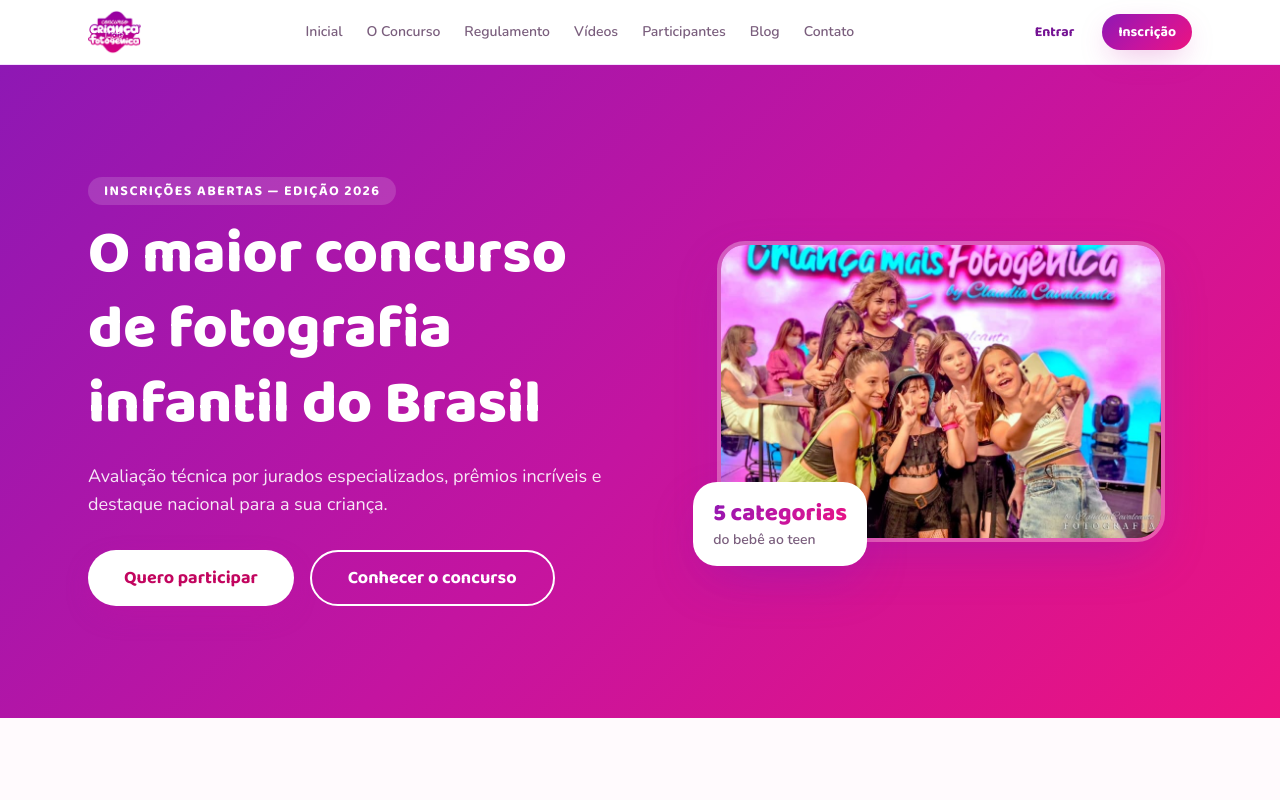
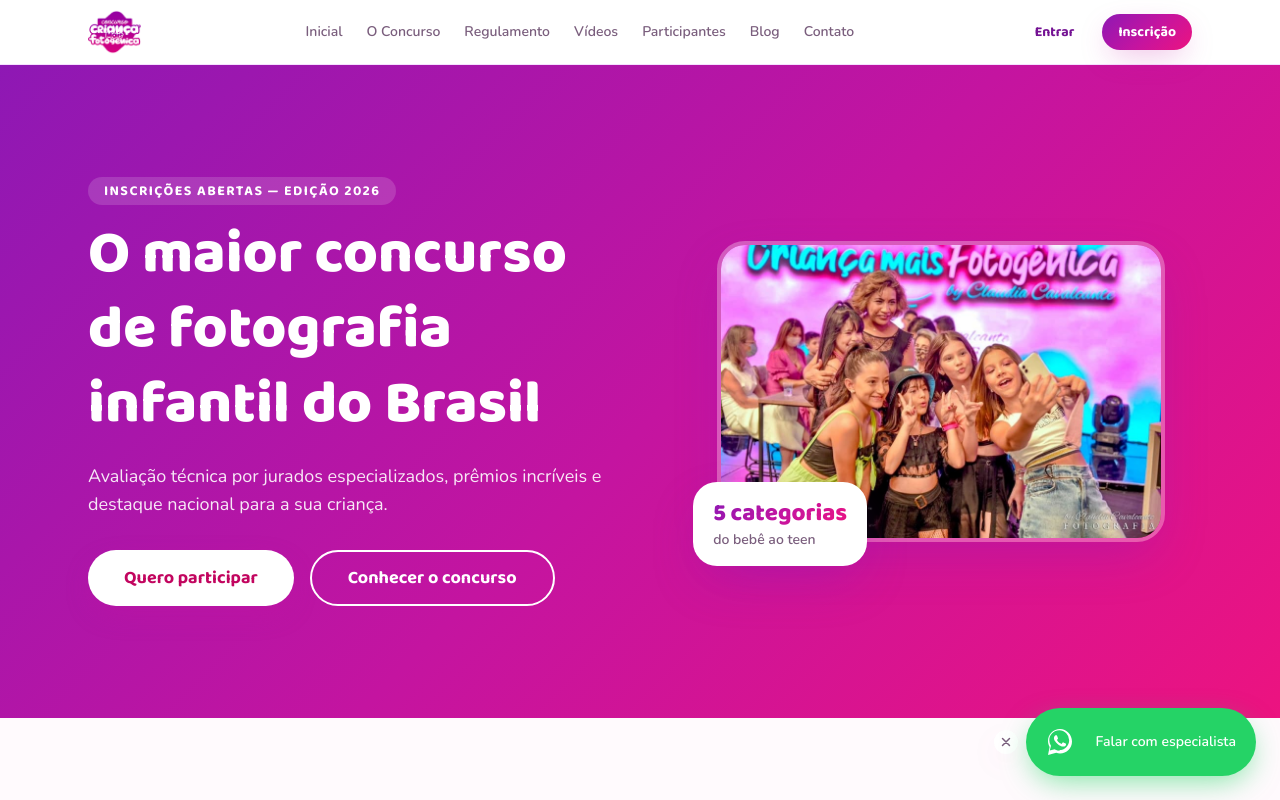
Before and after one commit to gustavoborgs/ccmf-platform, a Next.js app: page / in a window 1280 px wide. Shown: the top 800 px of the page. Built offline with nearby package versions, Linux system fonts and the light colour scheme; no server answers; the database is empty.

Commit message:
feat: add wahtsapp button

```diff
--- /dev/null
+++ b/src/app/(public)/_components/whatsapp-float.tsx
@@ -0,0 +1,71 @@
+"use client";
+
+import { type MouseEvent, useEffect, useState } from "react";
+import { buildWhatsAppUrl } from "@/shared/contact";
+import { cn } from "@/shared/ui";
+
+const WHATSAPP_MESSAGE =
+  "Olá! Vim pelo site do CCMF e gostaria de falar com um especialista sobre a inscrição.";
+const LABEL_TEXT = "Falar com especialista";
+const LABEL_DELAY_MS = 4000;
+
+export function WhatsAppFloat() {
+  const [showLabel, setShowLabel] = useState(false);
+
+  useEffect(() => {
+    const timer = window.setTimeout(() => setShowLabel(true), LABEL_DELAY_MS);
+    return () => window.clearTimeout(timer);
+  }, []);
+
+  function handleDismiss(event: MouseEvent) {
+    event.preventDefault();
+    event.stopPropagation();
+    setShowLabel(false);
+  }
+
+  return (
+    <div className="fixed bottom-5 right-4 z-[60] flex items-center gap-2 sm:bottom-6 sm:right-6">
+      {showLabel && (
+        <button
+          type="button"
+          aria-label="Dispensar balão de atendimento"
+          onClick={handleDismiss}
+          className="flex h-6 w-6 items-center justify-center rounded-full bg-white/90 text-ink-muted shadow-brand transition hover:bg-white hover:text-ink"
+        >
+          <svg viewBox="0 0 24 24" fill="none" stroke="currentColor" strokeWidth={2.5} strokeLinecap="round" className="h-3.5 w-3.5">
+            <path d="M6 6l12 12M18 6L6 18" />
+          </svg>
+        </button>
+      )}
+
+      <a
+        href={buildWhatsAppUrl(WHATSAPP_MESSAGE)}
+        target="_blank"
+        rel="noopener noreferrer"
+        aria-label={LABEL_TEXT}
+        className={cn(
+          "group relative flex items-center rounded-full bg-[#25D366] font-semibold text-white shadow-[0_10px_30px_-6px_rgb(37_211_102/0.6)] transition-all duration-500 hover:bg-[#1ebe5a] hover:shadow-[0_14px_36px_-6px_rgb(37_211_102/0.7)]",
+          showLabel ? "gap-3 py-2.5 pl-2.5 pr-4" : "h-16 w-16 justify-center p-0",
+        )}
+      >
+        <span className="relative flex h-12 w-12 items-center justify-center">
+          {!showLabel && (
+            <span className="absolute inset-0 animate-ping rounded-full bg-[#25D366] opacity-60" />
+          )}
+          <svg viewBox="0 0 32 32" fill="currentColor" className="relative h-8 w-8" aria-hidden="true">
+            <path d="M16.004 3C9.383 3 4 8.383 4 15.004c0 2.118.557 4.18 1.615 6.002L4 29l8.18-2.146a11.94 11.94 0 0 0 3.824.626h.001C22.626 27.48 28 22.097 28 15.476 28 8.855 22.626 3 16.004 3Zm0 21.81h-.001a9.9 9.9 0 0 1-5.043-1.382l-.362-.215-4.854 1.274 1.296-4.73-.236-.374a9.86 9.86 0 0 1-1.51-5.205c0-5.477 4.457-9.934 9.94-9.934 2.654 0 5.148 1.035 7.025 2.913a9.86 9.86 0 0 1 2.91 7.027c0 5.477-4.457 9.934-9.93 9.934Zm5.452-7.44c-.299-.15-1.767-.872-2.04-.972-.274-.1-.473-.149-.673.15-.199.298-.772.971-.946 1.17-.174.199-.349.224-.647.075-.299-.15-1.262-.465-2.403-1.483-.888-.792-1.488-1.77-1.662-2.069-.174-.298-.019-.46.131-.609.135-.134.299-.349.448-.523.15-.174.199-.299.299-.498.1-.199.05-.374-.025-.523-.075-.15-.673-1.622-.922-2.221-.243-.583-.49-.504-.673-.513l-.573-.01c-.199 0-.523.075-.797.374-.274.299-1.046 1.022-1.046 2.494 0 1.472 1.071 2.894 1.22 3.093.15.199 2.107 3.218 5.105 4.513.714.308 1.27.492 1.704.63.716.228 1.368.196 1.883.119.574-.086 1.767-.722 2.016-1.42.249-.697.249-1.295.174-1.42-.075-.124-.274-.199-.573-.348Z" />
+          </svg>
+        </span>
+
+        <span
+          className={cn(
+            "grid overflow-hidden whitespace-nowrap text-sm transition-[grid-template-columns,opacity,margin] duration-500 ease-out",
+            showLabel ? "ml-0 mr-1 grid-cols-[1fr] opacity-100" : "grid-cols-[0fr] opacity-0",
+          )}
+        >
+          <span className="min-w-0">{LABEL_TEXT}</span>
+        </span>
+      </a>
+    </div>
+  );
+}
--- a/src/app/(public)/layout.tsx
+++ b/src/app/(public)/layout.tsx
@@ -4,6 +4,7 @@
 import { buildWhatsAppUrl, CONTACT } from "@/shared/contact";
 import { Button, Container } from "@/shared/ui";
 import { MobileNav } from "./_components/mobile-nav";
+import { WhatsAppFloat } from "./_components/whatsapp-float";
 
 const NAV_LINKS = [
   { href: "/", label: "Inicial" },
@@ -125,6 +126,8 @@
           © {COPYRIGHT_YEAR} Criança Mais Fotogênica. Todos os direitos reservados.
         </div>
       </footer>
+
+      <WhatsAppFloat />
     </div>
   );
 }
--- a/src/app/not-found.tsx
+++ b/src/app/not-found.tsx
@@ -1,5 +1,6 @@
 import type { Metadata } from "next";
-import { SearchX } from "lucide-react";
+import Image from "next/image";
+import Link from "next/link";
 import { Button, Card, Container } from "@/shared/ui";
 
 export const metadata: Metadata = {
@@ -16,9 +17,16 @@
       <Container>
         <Card className="mx-auto max-w-2xl overflow-hidden p-0 text-center">
           <div className="bg-brand-gradient px-6 py-10 text-white sm:px-10">
-            <span className="mx-auto flex h-16 w-16 items-center justify-center rounded-full bg-white/15">
-              <SearchX className="h-8 w-8" aria-hidden="true" />
-            </span>
+            <Link href="/" className="mx-auto inline-block">
+              <Image
+                src="/brand/logo-full.png"
+                alt="CCMF — Concurso Criança Mais Fotogênica"
+                width={340}
+                height={308}
+                priority
+                className="mx-auto h-auto w-full max-w-[220px] sm:max-w-xs"
+              />
+            </Link>
             <p className="mt-5 font-display text-sm font-extrabold uppercase tracking-widest text-white/80">
               Erro 404
             </p>
```
